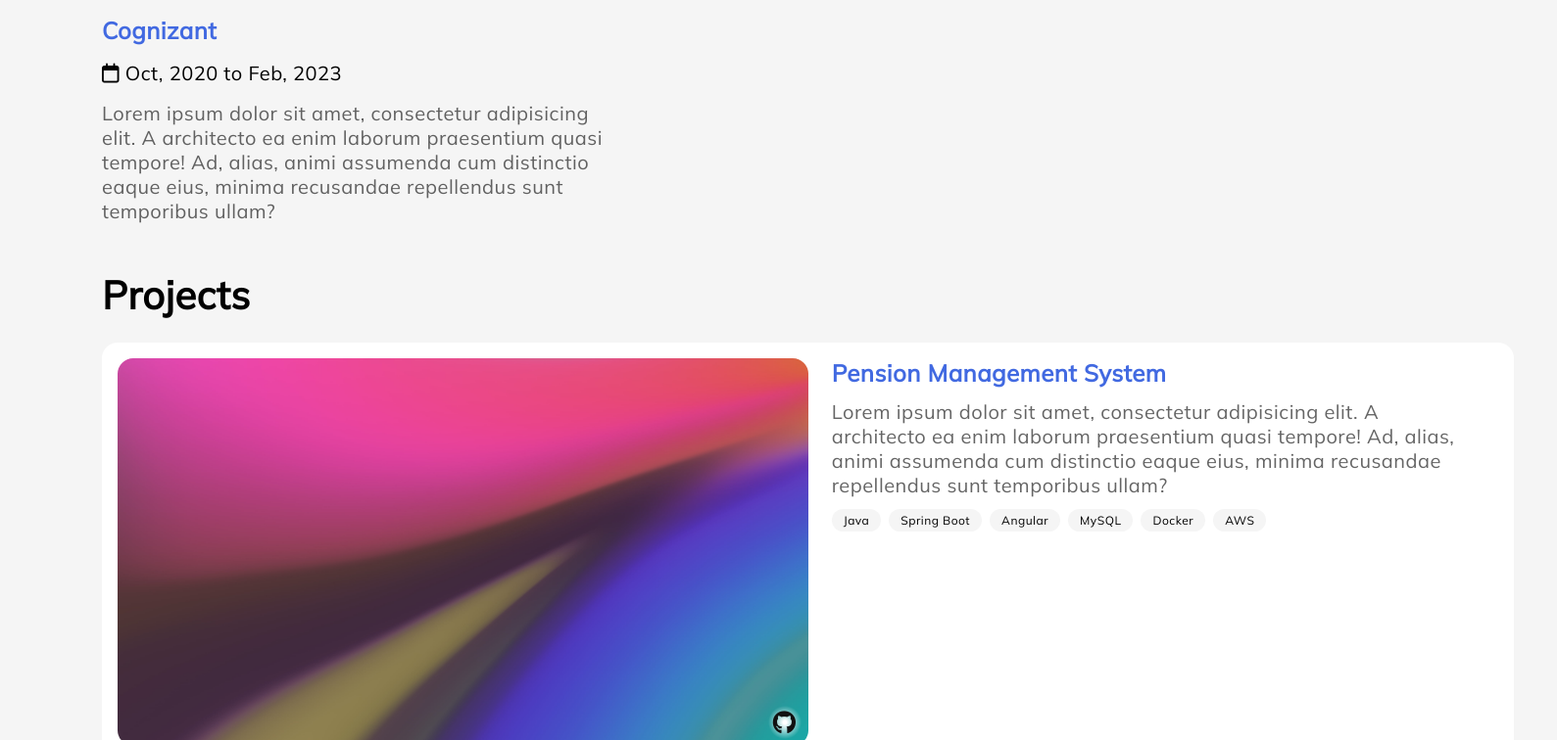
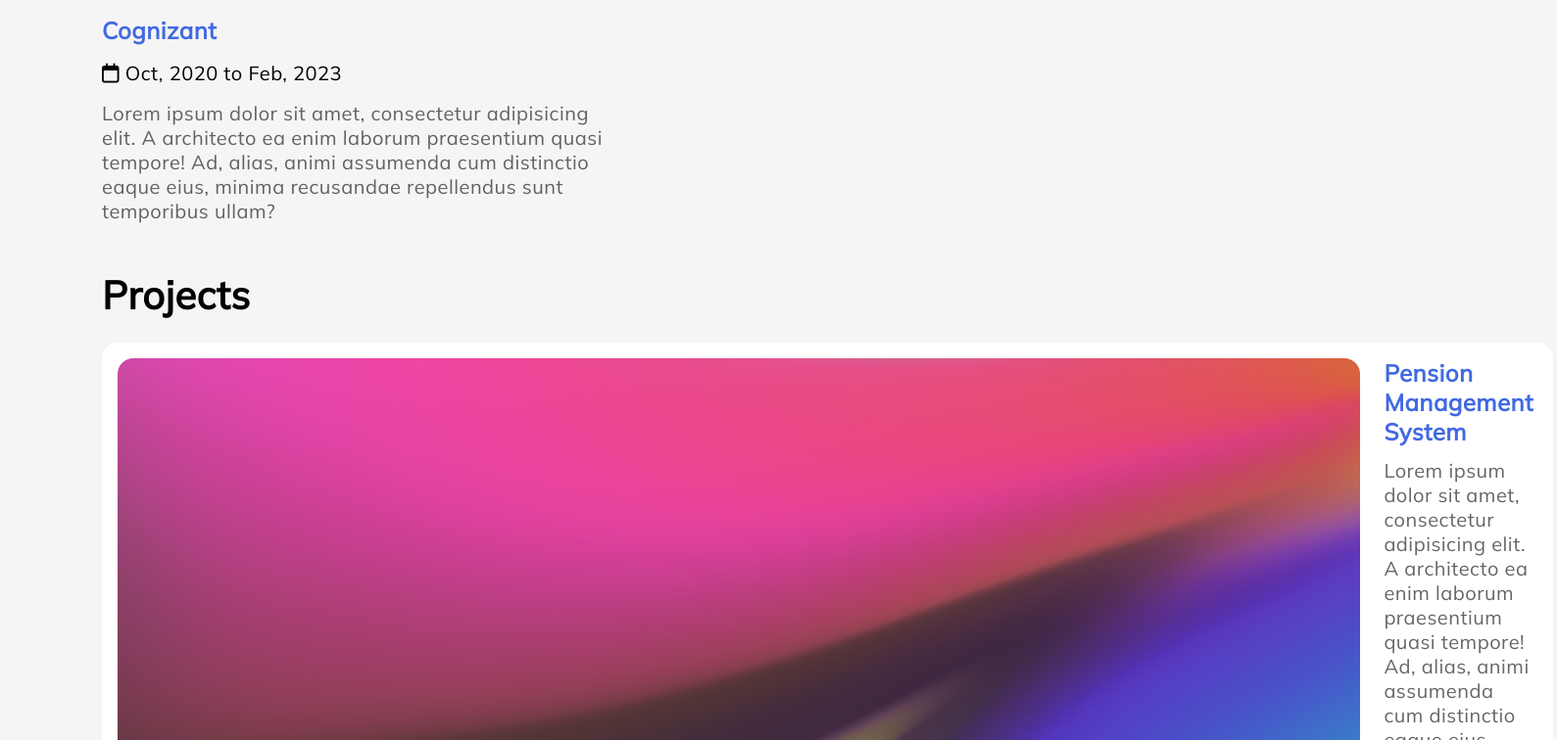
Before and after one commit to Shuktika15/Shuktika15.github.io, a React (Vite) app: page / in a window 1280 px wide. Shown: the part 2044-2800 px from the top of the page at 98% size, 1589 px wide, since content can reach past the window. Built offline with nearby package versions, Linux system fonts and the light colour scheme.

Commit message:
Lazy load project images

```diff
--- a/src/components/projects/Projects.scss
+++ b/src/components/projects/Projects.scss
@@ -5,11 +5,12 @@
 
   .card-header {
     aspect-ratio: 16 / 9;
-    background-image: url("../../../public/images/projects/project.jpg");
-    background-repeat: no-repeat;
-    background-size: cover;
     border-radius: 1rem 1rem 0 0;
     position: relative;
+
+    img {
+      border-radius: 1rem 1rem 0 0;
+    }
 
     i {
       color: var(--secondar-color);
@@ -53,6 +54,10 @@
 
       .card-header {
         border-radius: 1rem;
+
+        img {
+          border-radius: 1rem;
+        }
       }
 
       .card-body {
--- a/src/components/projects/Projects.tsx
+++ b/src/components/projects/Projects.tsx
@@ -3,6 +3,10 @@
 
 export default function Projects() {
     const projects: Project[] = Data.projects;
+
+    function getImage(projectName: string): string {
+        return new URL(`/public/images/projects/${projectName}`, import.meta.url).href;
+    }
 
     return (
         <section id="Projects">
@@ -10,9 +14,11 @@
             {projects.map((project) => (
                 <article className="project card relative transition has-top" key={project.id}>
                     <div className="card-header">
+                        <img loading="lazy" src={getImage(project.background)} alt={project.title}/>
                         <a href={project.github}>
                             <i className="fa-brands fa-github" aria-label="GitHub Link"></i>
                         </a>
+                        <img src={project.background} alt=""/>
                     </div>
                     <div className="card-body">
                         <h3 className="color-accent">{project.title}</h3>
--- a/src/styles/main.scss
+++ b/src/styles/main.scss
@@ -55,6 +55,11 @@
 article {
   display: grid;
   gap: 0.75rem;
+}
+
+img {
+  max-width: 100%;
+  height: auto;
 }
 
 .bg-light {
```
